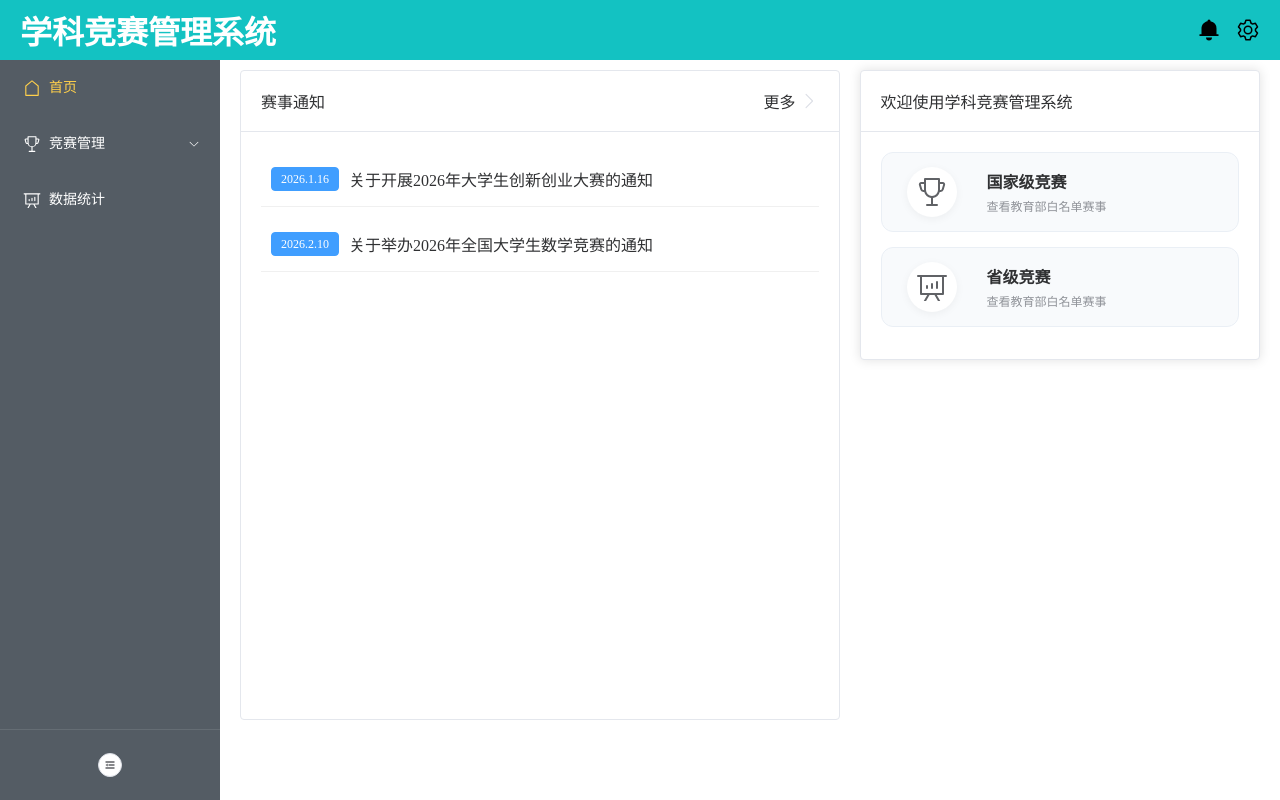
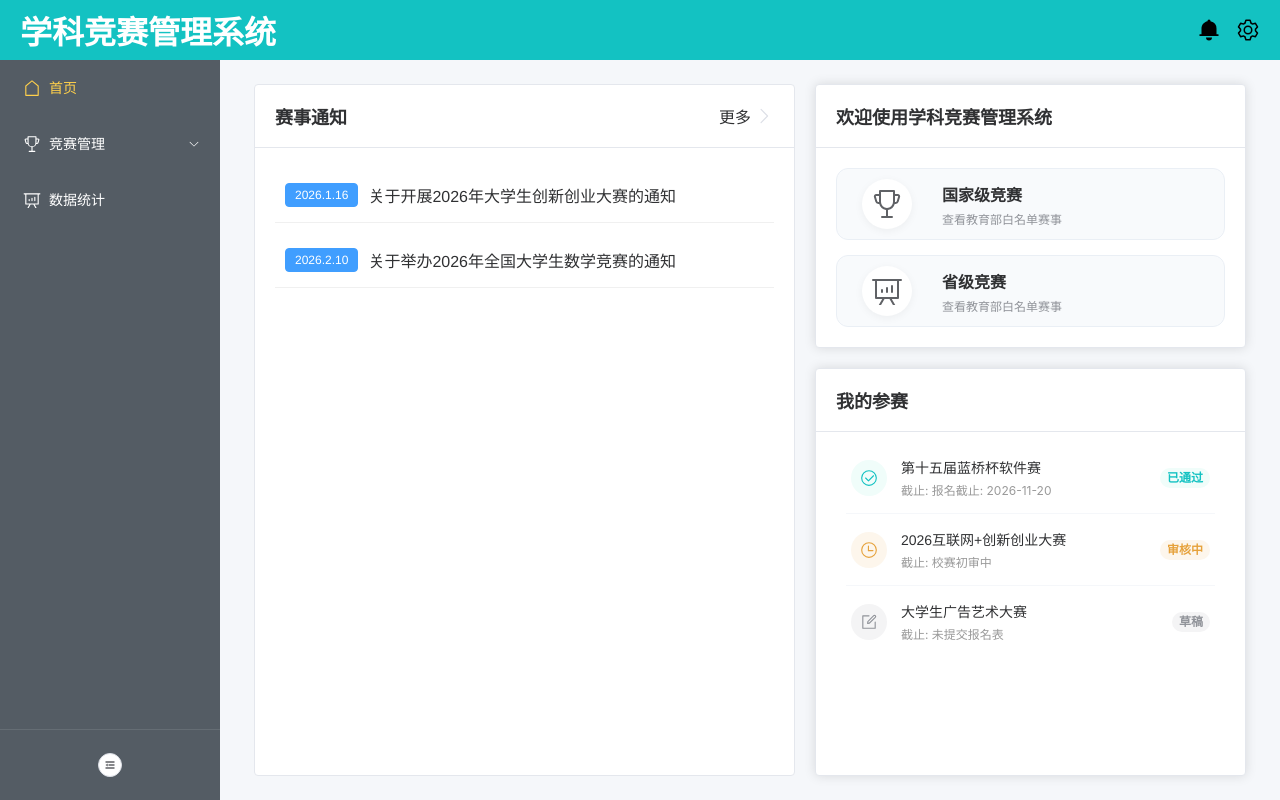
Before and after one commit to James-FS/CompeManage_frontend, a Vue app in the folder CompeManage/: page /#/home in a window 1280 px wide. Built offline with nearby package versions, Linux system fonts and the light colour scheme.

Commit message:
feat:修改首页，完善通知列表页，添加全局CSS文件

```diff
--- a/CompeManage/src/App.vue
+++ b/CompeManage/src/App.vue
@@ -11,6 +11,7 @@
     height: 100%;
     margin: 0;
     padding: 0;
+    font-family:"Helvetica Neue", Helvetica, "PingFang SC", "Microsoft YaHei", Arial, sans-serif;
 }
 #app {
     display: flex;
--- a/CompeManage/src/assets/global.css
+++ b/CompeManage/src/assets/global.css
@@ -1,3 +1,12 @@
 :root{
     --background-color:#F5F7FA;
+    --primary-color:#13C2C2;
+    --text-primary:#303133;
+    --text-secondary:#909399;
+    --table-text:#606266;
+    --primary-title:22px;
+    --card-title:18px;
+    --table-title:15px;
+    --card-weight:600;
+
 }
--- a/CompeManage/src/main.js
+++ b/CompeManage/src/main.js
@@ -3,7 +3,7 @@ import router from './router/index.js'
 import App from './App.vue'
 import ElementPlus from 'element-plus'
 import 'element-plus/dist/index.css'
-
+import './assets/global.css'
 const app = createApp(App)
 
 app.use(router)
--- a/CompeManage/src/views/home.vue
+++ b/CompeManage/src/views/home.vue
@@ -1,6 +1,6 @@
 <script setup>
 import { ElCard, ElTag, ElIcon } from 'element-plus'
-import { Trophy, DataAnalysis, ArrowRight } from '@element-plus/icons-vue'
+import { Trophy, DataAnalysis, ArrowRight, CircleCheck, Clock, Edit } from '@element-plus/icons-vue'
 import 'element-plus/dist/index.css'
 import { useRouter } from 'vue-router'
 const router = useRouter()
@@ -15,7 +15,38 @@ let noticeList = [
     title: '关于举办2026年全国大学生数学竞赛的通知',
   },
 ]
-
+const myStatusList = [
+  {
+    id: 1,
+    title: '第十五届蓝桥杯软件赛',
+    deadline: '报名截止: 2026-11-20',
+    month: '10月',
+    day: '15',
+    status: '已通过',
+    type: 'success', // 对应 el-tag 的 type
+    bgClass: '', // 日期背景色类名（默认绿）
+  },
+  {
+    id: 2,
+    title: '2026互联网+创新创业大赛',
+    deadline: '校赛初审中',
+    month: '11月',
+    day: '02',
+    status: '审核中',
+    type: 'warning',
+    bgClass: 'warning-bg',
+  },
+  {
+    id: 3,
+    title: '大学生广告艺术大赛',
+    deadline: '未提交报名表',
+    month: '12月',
+    day: '10',
+    status: '草稿',
+    type: 'info',
+    bgClass: 'info-bg',
+  },
+]
 function NavigateToNotice() {
   router.push('/notice')
 }
@@ -31,7 +62,7 @@ function NavigateToMoreNotice() {
       <el-card class="notice-card" shadow="hover">
         <template #header>
           <div class="notice-title">
-            <span>赛事通知</span>
+            <span class="second-title">赛事通知</span>
             <div class="notice-more" @click="NavigateToMoreNotice">
               <span>更多</span>
               <el-icon class="arrow-icon"><ArrowRight /></el-icon>
@@ -50,9 +81,10 @@ function NavigateToMoreNotice() {
         </div>
       </el-card>
 
+      <div class="service-area">
         <el-card class="main-card">
           <template #header>
-          <span>欢迎使用学科竞赛管理系统</span>
+            <span class="second-title">欢迎使用学科竞赛管理系统</span>
           </template>
           <div class="index-content">
             <div class="index-card">
@@ -75,6 +107,38 @@ function NavigateToMoreNotice() {
             </div>
           </div>
         </el-card>
+
+        <el-card class="status-card">
+          <template #header>
+            <div class="status-header">
+              <span class="second-title">我的参赛</span>
+            </div>
+          </template>
+          <div class="status-list">
+            <div class="status-item" v-for="item in myStatusList" :key="item.id">
+
+              <div class="icon-anchor" :class="'bg-' + item.type">
+                 <el-icon v-if="item.type === 'success'"><CircleCheck /></el-icon>
+                 <el-icon v-else-if="item.type === 'warning'"><Clock /></el-icon>
+                 <el-icon v-else><Edit /></el-icon>
+              </div>
+
+              <div class="item-info">
+                <div class="title-row">
+                    <span class="item-title">{{ item.title }}</span>
+                </div>
+                <div class="meta-row">
+                    <span class="deadline">截止: {{ item.deadline }}</span>
+                </div>
+              </div>
+
+              <el-tag :type="item.type" effect="plain" round size="small" class="status-tag">
+                {{ item.status }}
+              </el-tag>
+            </div>
+          </div>
+        </el-card>
+      </div>
     </div>
   </div>
 </template>
@@ -83,7 +147,7 @@ function NavigateToMoreNotice() {
 .home-container {
   box-sizing: border-box;
   display: flex;
-  padding: 10px;
+  padding: 24px;
   flex-direction: column;
   width: 100%;
   height: 100%;
@@ -95,11 +159,15 @@ function NavigateToMoreNotice() {
   gap: 20px;
   display: flex;
   height: 100%;
-  align-items: flex-start;
+  align-items: stretch;
   justify-content: space-around;
+  .service-area {
+    flex: 0.8;
+    display: flex;
+    flex-direction: column;
+    gap: 20px;
     .main-card {
-    flex: 0.8;
-    min-height: 40%;
+      flex: 0 0 auto;
       .index-content {
         display: flex;
         flex-direction: column;
@@ -110,7 +178,7 @@ function NavigateToMoreNotice() {
         .index-card {
           background-color: #f8fafc;
           border: 1px solid #eaeff5;
-        height: 80px;
+          height: 72px;
           width: 100%;
           display: flex;
           flex-direction: row;
@@ -129,6 +197,8 @@ function NavigateToMoreNotice() {
             box-shadow: 0 8px 24px rgba(0, 0, 0, 0.08);
 
             .icon-box {
+              width: 40px;
+              height: 40px;
               color: #13c2c2; /* 你的主题绿 */
               transform: scale(1.1);
             }
@@ -174,11 +244,121 @@ function NavigateToMoreNotice() {
         }
       }
     }
+    .status-card {
+      flex: 1;
+      display: flex;
+      flex-direction: column;
+      min-height: 0;
+      :deep(.el-card__body) {
+        flex: 1;
+        display: flex;
+        flex-direction: column;
+        padding-top: 10px;
+      }
+      .status-header {
+        display: flex;
+        justify-content: space-between;
+        align-items: center;
+      }
+
+      .status-list {
+        display: flex;
+        flex-direction: column;
+        flex: 1;
+        padding: 0 10px; /* 两侧留白 */
+      }
+
+      .status-item {
+        display: flex;
+        align-items: center;
+        padding: 15px 5px; /* 上下间距加大，更透气 */
+        border-bottom: 1px solid #f5f7fa; /* 极细的分割线 */
+        transition: all 0.2s;
+        cursor: pointer;
+
+        &:last-child {
+          border-bottom: none;
+        }
+
+        &:hover {
+          background-color: #fcfcfc; /* 极其微弱的悬停色，不抢眼 */
+
+          /* 悬停时，标题变色 */
+          .item-info .title-row .item-title {
+              color: #13c2c2;
+          }
+        }
+
+        .icon-anchor {
+          width: 36px;
+          height: 36px;
+          border-radius: 50%; /* 圆形 */
+          display: flex;
+          align-items: center;
+          justify-content: center;
+          margin-right: 14px;
+          flex-shrink: 0;
+          font-size: 18px; /* 图标大小 */
+
+          /* 颜色的变体：背景淡色，图标深色 */
+          &.bg-success { background-color: #f0fdfa; color: #13c2c2; }
+          &.bg-warning { background-color: #fdf6ec; color: #e6a23c; }
+          &.bg-info    { background-color: #f4f4f5; color: #909399; }
+        }
+
+        /* 中间文字区 */
+        .item-info {
+          flex: 1;
+          display: flex;
+          flex-direction: column;
+          gap: 4px;
+          overflow: hidden;
+
+          .title-row {
+             display: flex;
+             align-items: center;
+             .item-title {
+                font-size: 14px;
+                color: #303133;
+                font-weight: 500;
+                /* 文字超长省略 */
+                white-space: nowrap;
+                overflow: hidden;
+                text-overflow: ellipsis;
+                transition: color 0.2s;
+             }
+          }
+
+          .meta-row {
+             display: flex;
+             align-items: center;
+             .deadline {
+                font-size: 12px;
+                color: #999;
+                font-family: -apple-system, BlinkMacSystemFont, "Segoe UI", Roboto, "Helvetica Neue", Arial, sans-serif;
+             }
+          }
+        }
+
+        /* 右侧标签微调 */
+        .status-tag {
+           margin-left: 10px;
+           background-color: transparent;
+           border: none;
+           font-weight: bold;
+
+           &.el-tag--success { color: #13c2c2; background: #f0fdfa; }
+           &.el-tag--warning { color: #e6a23c; background: #fdf6ec; }
+           &.el-tag--info    { color: #909399; background: #f4f4f5; }
+        }
+      }
+    }
+  }
 
   .notice-card {
-    width: 50%;
-    height: 90%;
-    flex: 1.2;
+    // width: 50%;
+    // height: 90%;
+    flex: 1;
 
     .notice-title {
       display: flex;
@@ -193,7 +373,7 @@ function NavigateToMoreNotice() {
           .arrow-icon {
             color: #13c2c2;
           }
-          color:#13c2c2;
+          color: #13c2c2;
           transform: scale(1.05);
         }
       }
@@ -228,4 +408,9 @@ function NavigateToMoreNotice() {
   font-size: 20px;
   transition: color 0.3s ease;
 }
+
+.second-title {
+  font-size: var(--card-title);
+  font-weight: var(--card-weight);
+}
 </style>
--- a/CompeManage/src/views/notice/list.vue
+++ b/CompeManage/src/views/notice/list.vue
@@ -1,39 +1,165 @@
 <script setup>
-import { ElTable,ElTableColumn } from 'element-plus';
-import { ref } from 'vue';
-let noticeList=ref([{ id: 1, title: '关于举办广州大学第二十届ACM大学生程序设计竞赛的通知', date: '2026-01-16', dept: '教务处', tag: '置顶', tagType: 'danger' },
-    { id: 2, title: '第十五届“蓝桥杯”全国软件和信息技术专业人才大赛报名通知', date: '2026-02-10', dept: '计算机学院', tag: '热点', tagType: 'warning' },
-    { id: 3, title: '2026年大学生创新创业训练计划项目申报指南', date: '2026-03-05', dept: '创新创业学院', tag: '通知', tagType: 'info' },
-    { id: 4, title: '关于开展2026年度学科竞赛获奖统计工作的通知', date: '2026-03-12', dept: '教务处', tag: '', tagType: '' },
-    { id: 5, title: '2026年全国大学生英语竞赛(NECCS)报名通知', date: '2026-04-01', dept: '外国语学院', tag: '', tagType: '' },]);
+import { ElTable, ElTableColumn, ElPagination,ElTag, ElInput, ElDatePicker, ElButton, ElIcon } from 'element-plus'
+import { Search, Refresh } from '@element-plus/icons-vue';
+import { ref, reactive } from 'vue'
+let currentPage = ref(1)
+let pageSize = ref(10)
+let total = ref(5000)
+const searchForm = reactive({
+    keyword: '',
+    dateRange: [] // 这是一个数组 [开始日期, 结束日期]
+});
+let noticeList = ref([
+  {
+    id: 1,
+    title: '关于举办广州大学第二十届ACM大学生程序设计竞赛的通知',
+    date: '2026-01-16',
+    dept: '教务处',
+    tag: '置顶',
+    tagType: 'danger',
+  },
+  {
+    id: 6,
+    title: '关于举办广州大学第二十届ACM大学生程序设计竞赛的通知',
+    date: '2026-01-16',
+    dept: '教务处',
+    tag: '置顶',
+    tagType: 'danger',
+  },
+  {
+    id: 7,
+    title: '关于举办广州大学第二十届ACM大学生程序设计竞赛的通知',
+    date: '2026-01-16',
+    dept: '教务处',
+    tag: '置顶',
+    tagType: 'danger',
+  },
+  {
+    id: 8,
+    title: '关于举办广州大学第二十届ACM大学生程序设计竞赛的通知',
+    date: '2026-01-16',
+    dept: '教务处',
+    tag: '置顶',
+    tagType: 'danger',
+  },
+  {
+    id: 9,
+    title: '关于举办广州大学第二十届ACM大学生程序设计竞赛的通知',
+    date: '2026-01-16',
+    dept: '教务处',
+    tag: '置顶',
+    tagType: 'danger',
+  },
+  {
+    id: 2,
+    title: '第十五届“蓝桥杯”全国软件和信息技术专业人才大赛报名通知',
+    date: '2026-02-10',
+    dept: '计算机学院',
+    tag: '热点',
+    tagType: 'warning',
+  },
+  {
+    id: 3,
+    title: '2026年大学生创新创业训练计划项目申报指南',
+    date: '2026-03-05',
+    dept: '创新创业学院',
+    tag: '通知',
+    tagType: 'info',
+  },
+  {
+    id: 4,
+    title: '关于开展2026年度学科竞赛获奖统计工作的通知',
+    date: '2026-03-12',
+    dept: '教务处',
+    tag: '',
+    tagType: '',
+  },
+  {
+    id: 5,
+    title: '2026年全国大学生英语竞赛(NECCS)报名通知',
+    date: '2026-04-01',
+    dept: '外国语学院',
+    tag: '',
+    tagType: '',
+  },
+])
+
+function ResetFilter(){
+    searchForm.keyword = '';
+    searchForm.dateRange = [];
+
+}
 </script>
 
 <template>
   <div class="page-container">
     <div class="list-container">
       <div class="list-header">
-                <div class="header-title">
-                    赛事通知列表
+        <div class="header-title">赛事通知列表</div>
+        <div class="header-filter">
+            <el-input
+                        v-model="searchForm.keyword"
+                        placeholder="请输入通知标题"
+                        class="search-input"
+                        clearable
+
+            />
+            <el-date-picker
+                        v-model="searchForm.dateRange"
+                        type="daterange"
+                        range-separator="至"
+                        start-placeholder="开始日期"
+                        end-placeholder="结束日期"
+                        format="YYYY-MM-DD"
+                        value-format="YYYY-MM-DD"
+                        class="date-input"
+            />
+
+            <el-button type="primary" :icon="Search" >查询</el-button>
+            <el-button :icon="Refresh" @click="ResetFilter">重置</el-button>
         </div>
       </div>
       <div class="list-body">
-                <el-table :data="noticeList"
-                style="width: 100%;"
-                :header-cell-style="{ background: '#f8fafc', color: '#64748b', height: '50px' }"
+        <el-table
+          :data="noticeList"
+          :header-cell-style="{
+              background: '#f8fafc',
+              color: '#64748b',
+              height: '54px',
+              fontSize: '14px',
+              fontWeight: '600'
+          }"
           class="list-table"
         >
-                <el-table-column
-                    prop="title"
-                    label="通知标题"
-                    min-width="400"
+          <el-table-column label="通知标题" min-width="400">
+            <template #default="scope">
+                <span class="table-title">{{ scope.row.title }}</span>
+            </template>
+          </el-table-column>
+
+          <el-table-column prop="dept" label="发布部门" width="180" align="center">
+             <template #default="scope">
+                <span class="table-dept">{{ scope.row.dept }}</span>
+             </template>
+          </el-table-column>
+
+          <el-table-column prop="date" label="发布日期" width="150" align="right">
+             <template #default="scope">
+                <span class="table-date">{{ scope.row.date }}</span>
+             </template>
+          </el-table-column>
+        </el-table>
+        <div class="pagination-container">
+          <el-pagination
+            background
+            layout="sizes,jumper,prev, pager, next"
+            v-model:page-size="pageSize"
+            v-model:current-page="currentPage"
+            :total="total"
+            @size-change="handleSizeChange"
+            @current-change="handleCurrentChange"
           />
-                <el-table-column
-                    prop="date"
-                    label="发布日期"
-                    width="180"
-                    align="right"
-                />
-                </el-table>
+        </div>
       </div>
     </div>
   </div>
@@ -54,30 +180,90 @@ let noticeList=ref([{ id: 1, title: '关于举办广州大学第二十届ACM大
   /* 这种背景通常不需要 repeat，覆盖全屏即可 */
   background-repeat: no-repeat;
   background-attachment: fixed; /* 滚动时背景不动，很高级 */
-    .list-container{
+  .list-container {
     display: flex;
     flex-direction: column;
-        height: 70%;
+    height: 85vh;
     align-items: stretch;
     background-color: #fff;
     border-radius: 16px;
-        padding:30px;
-        min-height: 600px;
+    padding: 30px;
+    // min-height: 900px;
+    max-width: 1440px;
+    margin:0 auto;
     box-shadow: 0 4px 20px rgba(0, 0, 0, 0.03);
-        .list-header{
+    border-bottom: 1px solid #f0f0f0;
+    .list-header {
       display: flex;
       flex-direction: row;
-            justify-content: flex-start;
+      justify-content: space-between;
       align-items: center;
-            border-left: 4px solid #13C2C2;
+      border-left: 4px solid #13c2c2;
       padding-left: 12px;
-            margin-bottom: 30px;
-            .header-title{
-                font-size:20px;
-                font-weight:600;
-                color:#333;
+      margin-bottom: 40px;
+      .header-title {
+        font-size: 20px;
+        font-weight: 600;
+        color: #333;
+      }
+      .header-filter{
+        display: flex;
+        gap:12px;
+        .date-input{
+            width:280px;
+        }
+        .search-input{
+            width:280px;
+        }
+      }
+    }
+    .list-body {
+      display: flex;
+      flex-direction: column;
+      flex: 1;
+      overflow: hidden;
+      .pagination-container {
+        margin-top: auto;
+        display: flex;
+        justify-content: center;
       }
     }
   }
 }
+
+.list-table {
+  width: 100%;
+  max-height: 600px;
+  margin-bottom:15px;
+  :deep(.el-table__row) {
+    height: 60px;
+    font-size: 14px; /* 默认字号 */
+    color: #606266;  /* 默认文字颜色 */
+  }
+
+  :deep(.el-table__body tr:hover > td) {
+    background-color: #f0fdfa !important;
+  }
+  .table-title {
+    color: #303133;
+    font-size: 15px;
+    font-weight: 500;
+    cursor: pointer;
+    transition: color 0.2s;
+
+    &:hover {
+        color: #13c2c2;  /* 鼠标放上去变品牌色 */
+    }
+  }
+
+  .table-dept {
+    color: #606266;
+
+  }
+
+  .table-date {
+    color: #909399;
+    font-family: Menlo, Monaco, Consolas, monospace; /* 稍微带点代码感/数字感的字体 */
+  }
+}
 </style>
```
Lines whose indentation alone changed are shown as unchanged.
